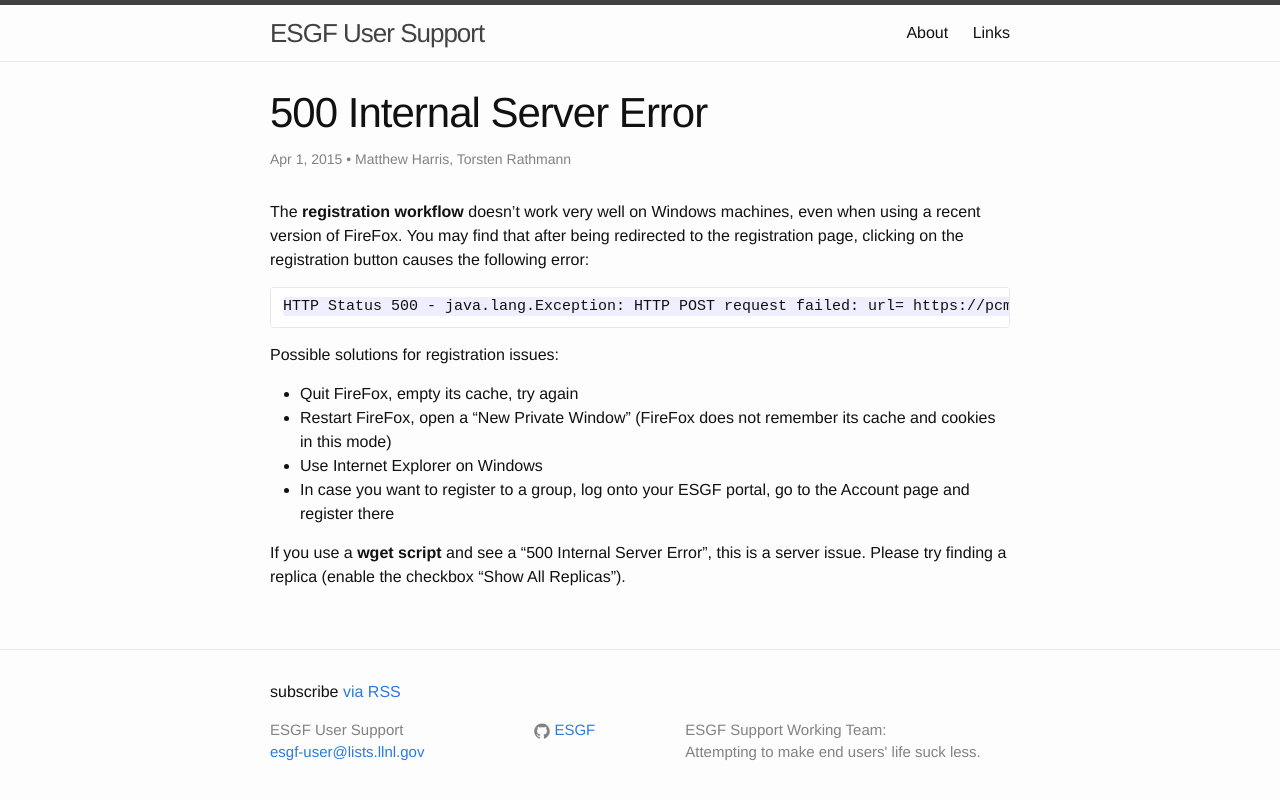
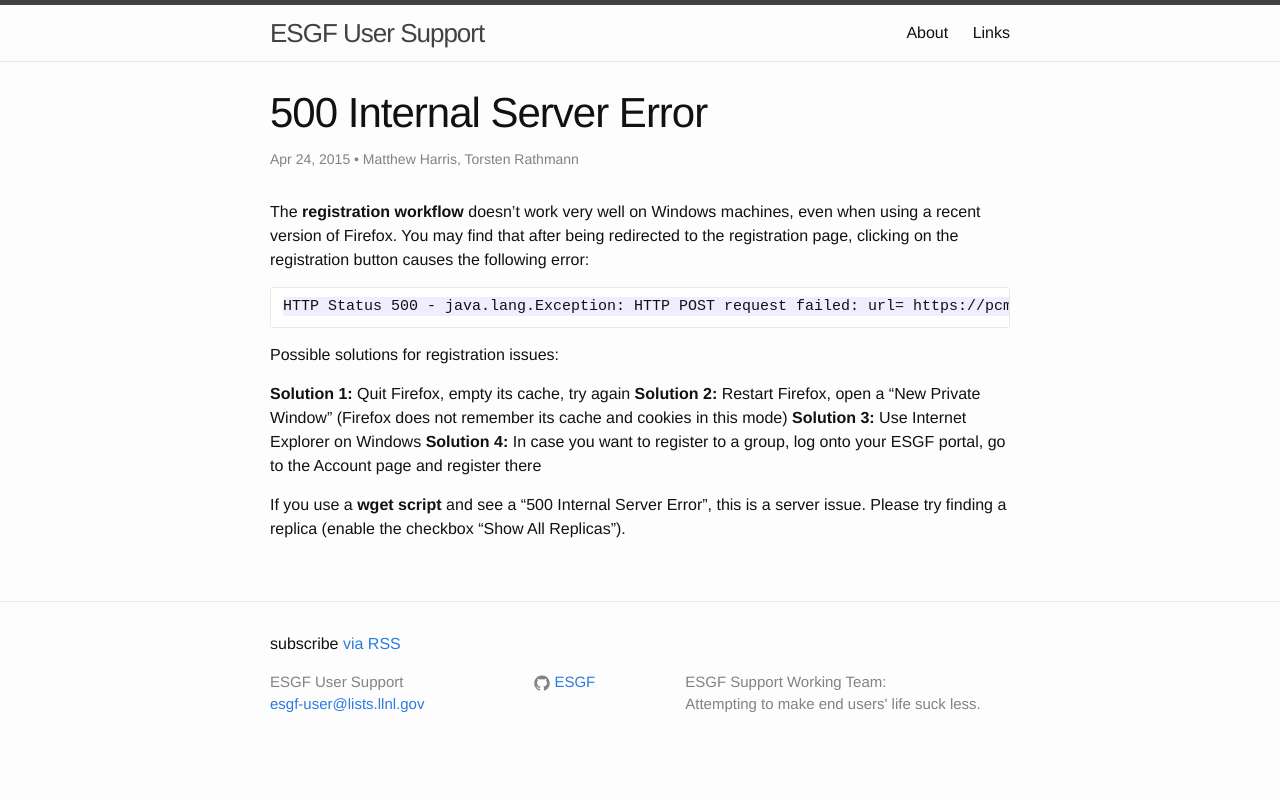
Before and after one commit to ESGF/esgf-swt, a Jekyll site: the page built from _posts/2015-04-01-500-Internal-Server-Error.markdown, in a window 1280 px wide. Shown: the top 800 px of the page. Built offline with Jekyll 4.4.1, drawn with Linux system fonts in a browser that asks for light colours.

Commit message:
TR: Minor changes

```diff
--- a/_posts/2015-04-01-500-Internal-Server-Error.markdown
+++ b/_posts/2015-04-01-500-Internal-Server-Error.markdown
@@ -2,19 +2,19 @@
 layout: post
 title:  "500 Internal Server Error"
 categories: login, download, wget
-date: 2015-04-01 20:20:00
+date: 2015-04-24 21:00:00
 author: Matthew Harris, Torsten Rathmann
 ---
 
-The **registration workflow** doesn't work very well on Windows machines, even when using a recent version of FireFox. You may find that after being redirected to the registration page, clicking on the registration button causes the following error:
+The **registration workflow** doesn't work very well on Windows machines, even when using a recent version of Firefox. You may find that after being redirected to the registration page, clicking on the registration button causes the following error:
 
     HTTP Status 500 - java.lang.Exception: HTTP POST request failed: url= https://pcmdi9.llnl.gov/esgf-idp/secure/registrationService.htm error=HTTP/1.1 500 Internal Server Error
 
 Possible solutions for registration issues:
 
-* Quit FireFox, empty its cache, try again
-* Restart FireFox, open a "New Private Window" (FireFox does not remember its cache and cookies in this mode)
-* Use Internet Explorer on Windows
-* In case you want to register to a group, log onto your ESGF portal, go to the Account page and register there
+**Solution 1:** Quit Firefox, empty its cache, try again
+**Solution 2:** Restart Firefox, open a "New Private Window" (Firefox does not remember its cache and cookies in this mode)
+**Solution 3:** Use Internet Explorer on Windows
+**Solution 4:** In case you want to register to a group, log onto your ESGF portal, go to the Account page and register there
 
 If you use a **wget script** and see a "500 Internal Server Error", this is a server issue. Please try finding a replica (enable the checkbox "Show All Replicas").
```
